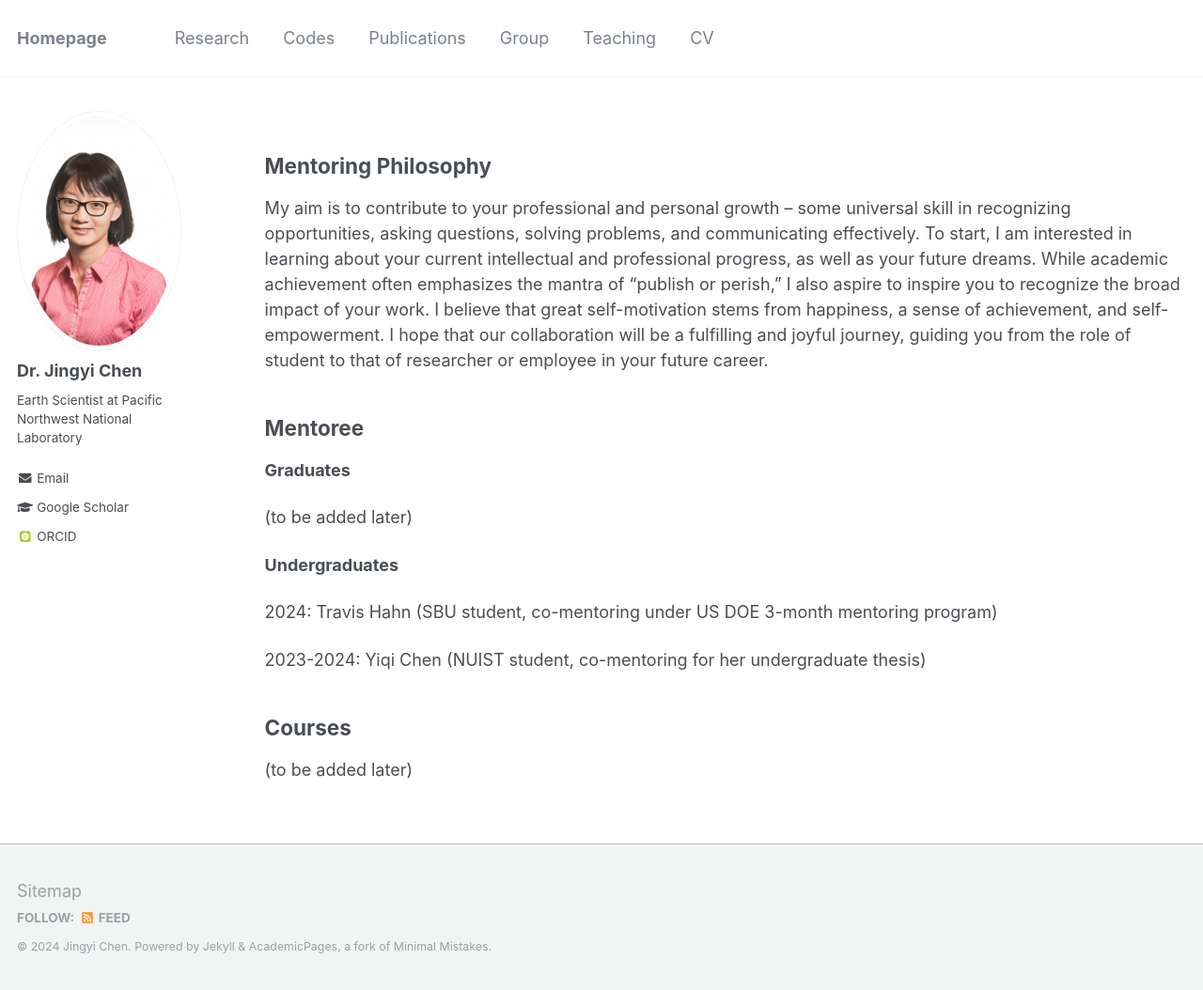
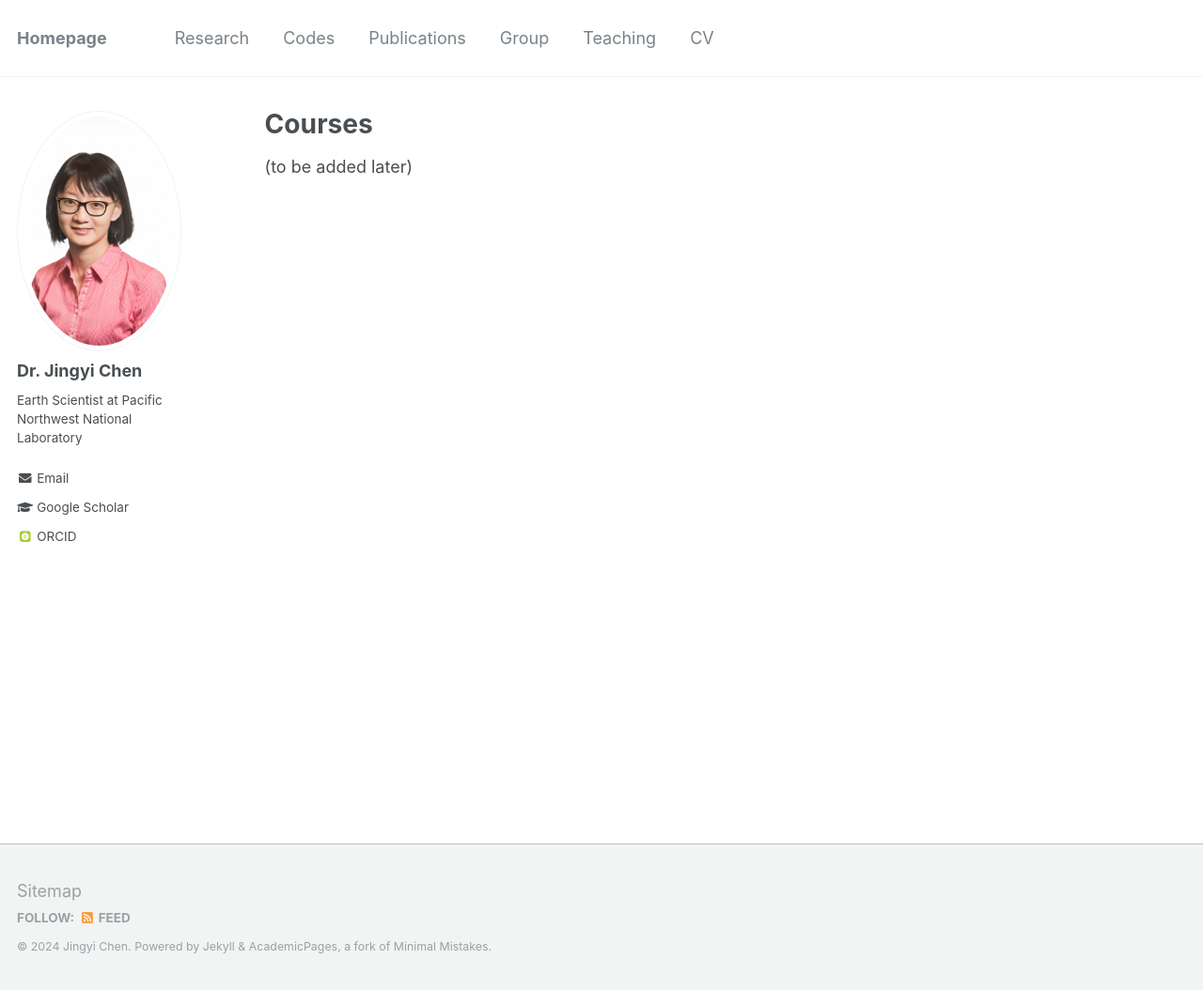
Before and after one commit to Jingyi-Chen/jingyi-chen.github.io, a Jekyll site: the page built from _pages/teaching.md, in a window 1280 px wide and 1054 px high. Shown: the whole window at 94% size. Built offline with Jekyll 4.4.1, drawn with Linux system fonts in a browser that asks for light colours; some web fonts are replaced.

Commit message:
Update teaching.md

```diff
--- a/_pages/teaching.md
+++ b/_pages/teaching.md
@@ -1,27 +1,8 @@
 ---
 layout: archive
-title: ""
+title: "Courses"
 permalink: /teaching/
 author_profile: true
 ---
 
-Mentoring Philosophy
--
-My aim is to contribute to your professional and personal growth -- some universal skill in recognizing opportunities, asking questions,
-solving problems, and communicating effectively. To start, I am interested in learning about your current intellectual and professional progress, as well as your future dreams. While academic achievement often emphasizes the mantra of "publish or perish," I also aspire to inspire you to recognize the broad impact of your work. I believe that great self-motivation stems from happiness, a sense of achievement, and self-empowerment. I hope that our collaboration will be a fulfilling and joyful journey, guiding you from the role of student to that of researcher or employee in your future career.
-
-Mentoree
--
-**Graduates**
-
 (to be added later)
-
-**Undergraduates**
-
-2024: Travis Hahn (SBU student, co-mentoring under US DOE 3-month mentoring program)
-
-2023-2024: Yiqi Chen (NUIST student, co-mentoring for her undergraduate thesis)
-
-Courses
--
-(to be added later)
```
